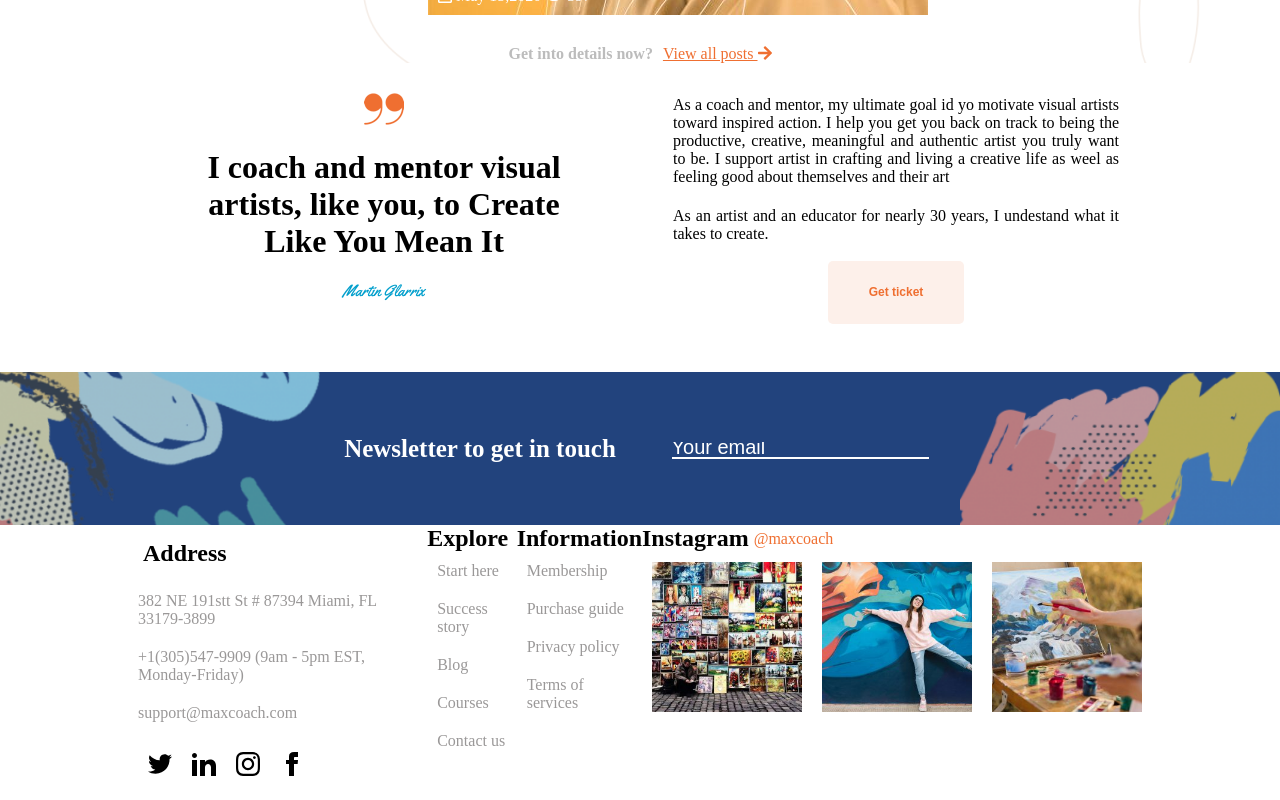
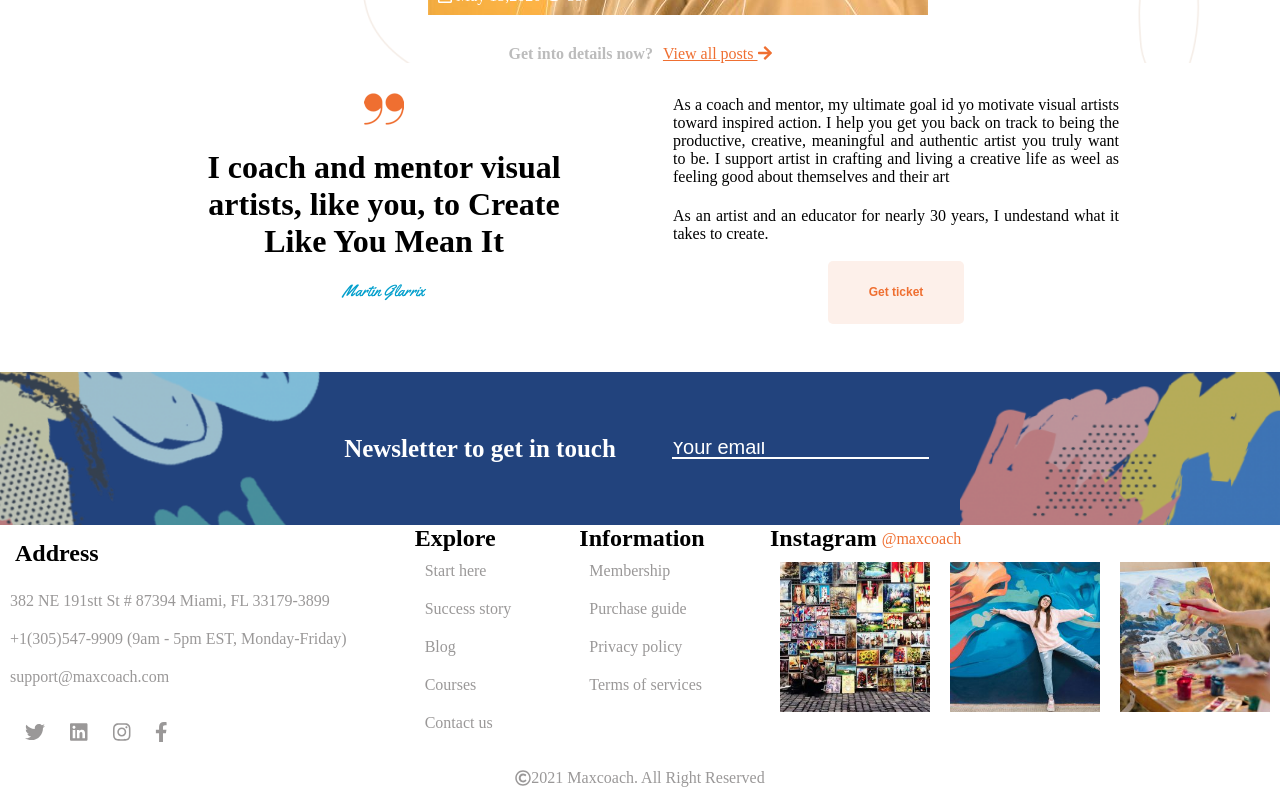
Before and after one commit to bizon-dot/proj-html-vuejs, a Vue app: page / in a window 1280 px wide. Shown: the part 4768-5568 px from the top of the page. Built offline with nearby package versions, Linux system fonts and the light colour scheme.

Commit message:
Footer con anno dinamico

```diff
--- a/src/assets/data/social-icons.js
+++ b/src/assets/data/social-icons.js
@@ -1,20 +1,32 @@
 const socialIcons = [
     {
         text: 'twitter-logo',
-        path: 'assets/img/twitter-logo.svg'
+        path: 'assets/img/twitter-logo.svg',
+        ico: 'fab fa-twitter'
     },
     {
         text: 'linkedin-logo',
-        path: 'assets/img/linkedin.svg'
+        path: 'assets/img/linkedin.svg',
+        ico: 'fab fa-linkedin'
     },
     {
         text: 'instagram-logo',
-        path: 'assets/img/instagram.svg'
+        path: 'assets/img/instagram.svg',
+        ico: 'fab fa-instagram'
     },
     {
         text: 'facebook-logo',
-        path: 'assets/img/facebook.svg'
+        path: 'assets/img/facebook.svg',
+        ico: 'fab fa-facebook-f'
     }
 ]
 
 export default socialIcons;
+
+{/* <i class="fab fa-facebook-f"></i>
+<i class="fab fa-twitter"></i>
+<i class="fab fa-instagram"></i>
+<i class="fab fa-linkedin"></i>
+
+
+*/}
--- a/src/components/Footer.vue
+++ b/src/components/Footer.vue
@@ -1,4 +1,5 @@
 <template>
+<div class="footer">
   <div class="footer-top">
     <div class="info">
       <h2>Address</h2>
@@ -8,7 +9,8 @@
 
       <ul class="socialItems">
         <li v-for="(icon,index) in socialIcons" :key="index">
-          <img :src="require(`@/${icon.path}`)" :alt="icon.text" />
+          <!-- <img :src="require(`@/${icon.path}`)" :alt="icon.text" /> -->
+          <i :class="icon.ico"></i>
         </li>
       </ul>
 
@@ -37,7 +39,7 @@
     </div>
 
     <div class="social">
-      <div class="headerr">
+      <div class="header-social">
         <h2>Instagram</h2><label>@maxcoach</label>
       </div>
 
@@ -50,7 +52,15 @@
 
     </div>
 
+
   </div>
+
+
+     <div class="footer-bottom">
+       <i class="far fa-copyright"></i> {{currentYear}} Maxcoach. All Right Reserved
+  </div>
+</div>
+
 </template>
 
 <script>
@@ -66,9 +76,16 @@
         info: data.info,
         socialIcons: socialIcons,
         photosInstagram: data.photosInstagram,
+        currentYear : "",
       }
 
     },
+
+    created: function () {
+       return this.currentYear = new Date().getFullYear();
+    }
+
+
 
 
 
@@ -79,12 +96,14 @@
 <style scoped lang="scss">
   @import "./style/general.scss";
 
+  .footer{
+    color: $dusty-gray;
+  }
+
   .footer-top {
     display: flex;
     justify-content: space-between;
-    width: 80%;
-    margin: 0 auto;
-    color: $dusty-gray;
+
     font-weight: 400;
     .info > *{
       padding: em(10);
@@ -99,13 +118,20 @@
       }
     }
 
+    .socialItems{
+      font-size: 20px;
+      :hover{
+        color:black;
+      }
+    }
+
     .socialItems,
     .container-photos {
       display: flex;
     }
 
     .social {
-      .headerr {
+      .header-social {
         display: flex;
         flex-wrap: wrap;
         align-items: center;
@@ -129,5 +155,14 @@
     h2{
       color:black;
     }
+
+
   }
+
+  .footer-bottom{
+      display:flex;
+      align-items: center;
+      justify-content: center;
+
+    }
 </style>
```
Also changed, not shown: src/components/ContactMe.vue (+1 -7 lines).
